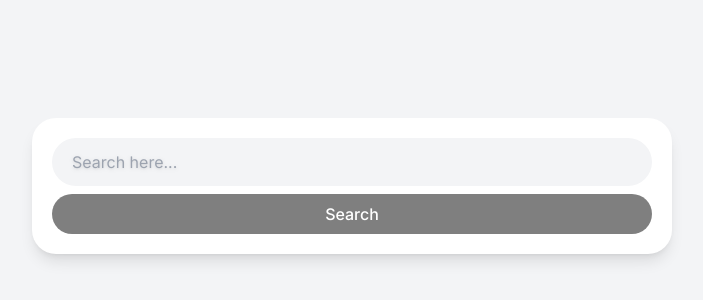
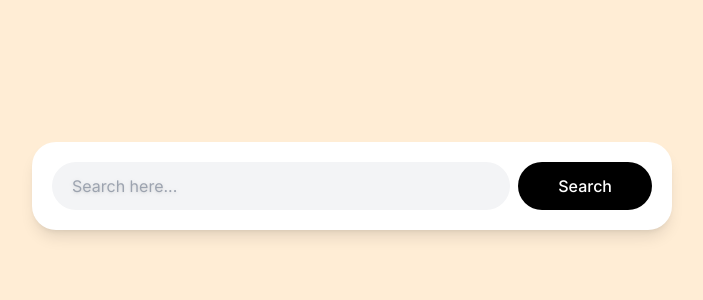
Before and after one commit to Samuel-0930/carrot-market-reload, a Next.js app: page / in a window 1280 px wide. Shown: the part 214-514 px from the top of the page, without its empty margins (288-991 px from the left). Built offline with nearby package versions, Linux system fonts and the light colour scheme.

Commit message:
[#3.5] Tailwind Responsive Modifiers

```diff
--- a/app/page.tsx
+++ b/app/page.tsx
@@ -1,13 +1,13 @@
 export default function Home() {
 	return (
-		<main className='bg-gray-100 h-screen flex items-center justify-center p-5 '>
-			<div className='bg-white w-full shadow-lg p-5 rounded-3xl max-w-screen-sm flex flex-col gap-2'>
+		<main className='bg-gray-100 sm:bg-red-100 md:bg-green-100 lg:bg-cyan-100 xl:bg-orange-100 2xl:bg-purple-100 h-screen flex items-center justify-center p-5 '>
+			<div className='bg-white w-full shadow-lg p-5 rounded-3xl max-w-screen-sm flex flex-col gap-2 md:flex-row'>
 				<input
 					className='w-full rounded-full h-12 bg-gray-100 pl-5 outline-none ring ring-transparent focus:ring-orange-500 focus:ring-offset-2 transition-shadow placeholder:drop-shadow'
 					type='text'
 					placeholder='Search here...'
 				/>
-				<button className='bg-black bg-opacity-50 text-white py-2 rounded-full active:scale-90 focus:scale-90 transition-transform font-medium outline-none'>
+				<button className='bg-black text-white py-2 rounded-full active:scale-90 focus:scale-90 transition-transform font-medium outline-none md:px-10'>
 					Search
 				</button>
 			</div>
```
